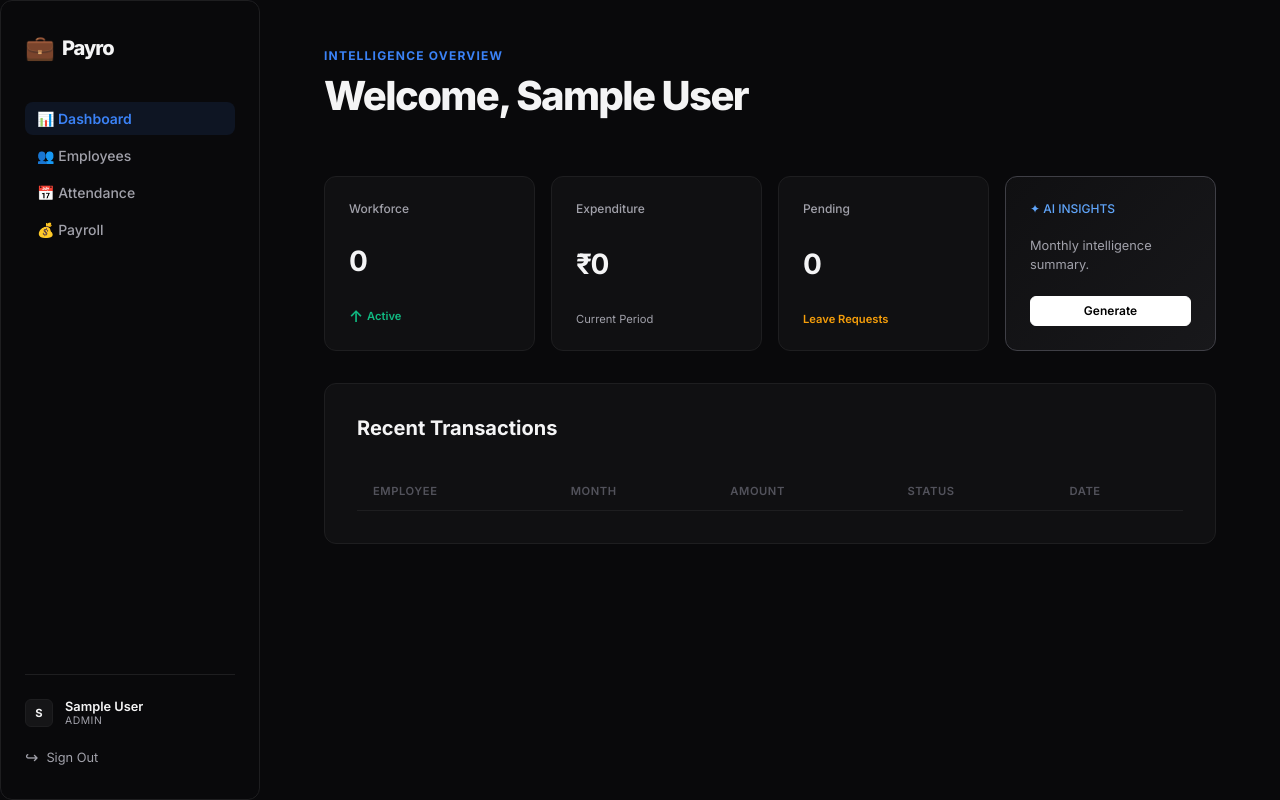
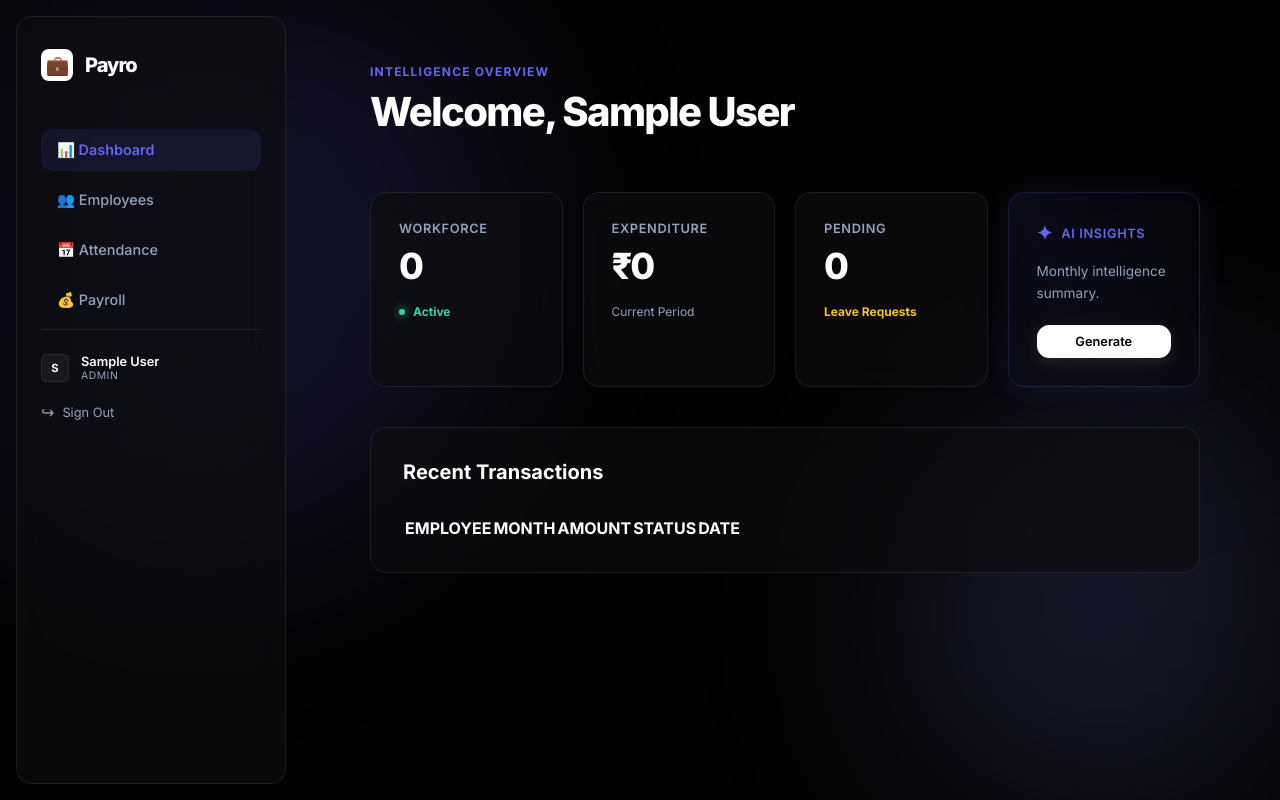
Before and after one commit to EmilGE7/payro, a Flask app: page /dashboard in a window 1280 px wide. Run offline with Flask 3, Linux system fonts and the light colour scheme; the visitor is signed in with stand-in values (Sample User, id 1); data comes from the database, SQL or seed files in the repository; data that the repository does not hold is empty; some libraries are stand-ins or nearby versions.

Commit message:
UI/UX: 'New Gen' Transformation with Aurora blobs, frosted glass, and dynamic glows

```diff
--- a/static/css/index.css
+++ b/static/css/index.css
@@ -1,18 +1,17 @@
 :root {
-    --primary: #3b82f6;
-    --primary-hover: #2563eb;
-    --bg-dark: #09090b;
-    --card-bg: #101012;
-    --card-hover: #141416;
-    --glass-border: #1e1e20;
-    --glass-border-hover: #27272a;
-    --text-primary: #f4f4f5;
-    --text-secondary: #a1a1aa;
-    --text-muted: #52525b;
-    --success: #10b981;
-    --danger: #ef4444;
-    --warning: #f59e0b;
-    --transition: all 0.15s cubic-bezier(0.4, 0, 0.2, 1);
+    --primary: #6366f1;
+    --primary-glow: rgba(99, 102, 241, 0.15);
+    --bg-dark: #030303;
+    --card-bg: rgba(14, 14, 16, 0.7);
+    --glass-border: rgba(255, 255, 255, 0.08);
+    --glass-border-hover: rgba(255, 255, 255, 0.15);
+    --text-primary: #ffffff;
+    --text-secondary: #94a3b8;
+    --text-muted: #475569;
+    --success: #34d399;
+    --danger: #f87171;
+    --warning: #fbbf24;
+    --transition: all 0.3s cubic-bezier(0.4, 0, 0.2, 1);
 }
 
 * { margin: 0; padding: 0; box-sizing: border-box; font-family: 'Inter', system-ui, sans-serif; }
@@ -26,32 +25,68 @@ body {
     -webkit-font-smoothing: antialiased;
 }
 
-/* Bento Box & Glass Components */
+/* New Gen Living Background */
+.bg-blobs {
+    position: fixed;
+    top: 0; left: 0; width: 100%; height: 100%;
+    z-index: -1;
+    overflow: hidden;
+    filter: blur(100px);
+}
+.blob {
+    position: absolute;
+    border-radius: 50%;
+    opacity: 0.15;
+}
+.blob-1 { top: -10%; left: -10%; width: 50vw; height: 50vw; background: #6366f1; }
+.blob-2 { bottom: -10%; right: -10%; width: 40vw; height: 40vw; background: #818cf8; }
+
+/* Frosted Glassmorphism */
 .glass {
     background: var(--card-bg);
+    backdrop-filter: blur(20px);
+    -webkit-backdrop-filter: blur(20px);
     border: 1px solid var(--glass-border);
-    border-radius: 12px;
+    border-radius: 16px;
     transition: var(--transition);
 }
 .glass:hover {
     border-color: var(--glass-border-hover);
-    background: var(--card-hover);
+    transform: translateY(-2px);
+    box-shadow: 0 10px 30px -10px rgba(0, 0, 0, 0.5);
 }
 
-.shadow-premium {
-    box-shadow: 0 1px 3px 0 rgba(0, 0, 0, 0.1), 0 1px 2px -1px rgba(0, 0, 0, 0.1);
+/* Aurora Hover Borders */
+.aurora-hover:hover {
+    position: relative;
+    border-color: transparent;
+}
+.aurora-hover:hover::before {
+    content: "";
+    position: absolute;
+    inset: -1px;
+    padding: 1px;
+    border-radius: inherit;
+    background: linear-gradient(135deg, #6366f1, #a855f7, #6366f1);
+    -webkit-mask: linear-gradient(#fff 0 0) content-box, linear-gradient(#fff 0 0);
+    mask: linear-gradient(#fff 0 0) content-box, linear-gradient(#fff 0 0);
+    -webkit-mask-composite: xor;
+    mask-composite: exclude;
+    pointer-events: none;
+    animation: aurora 3s linear infinite;
+}
+@keyframes aurora {
+    0% { background-position: 0% 50%; }
+    100% { background-position: 200% 50%; }
 }
 
 /* Sidebar & Navigation */
 .sidebar {
-    width: 260px;
-    height: 100vh;
+    width: 270px;
+    height: calc(100vh - 2rem);
+    margin: 1rem;
     padding: 2rem 1.5rem;
     position: fixed;
-    border-right: 1px solid var(--glass-border);
-    background: var(--bg-dark);
-    display: flex;
-    flex-direction: column;
     z-index: 100;
 }
 
@@ -60,33 +95,33 @@ body {
     font-weight: 800;
     color: var(--text-primary);
     letter-spacing: -0.05em;
-    margin-bottom: 2.5rem;
+    margin-bottom: 3rem;
     display: flex;
     align-items: center;
-    gap: 0.5rem;
+    gap: 0.75rem;
 }
 
 .nav-links { list-style: none; }
-.nav-item { margin-bottom: 0.25rem; }
+.nav-item { margin-bottom: 0.5rem; }
 
 .nav-link {
     display: flex;
     align-items: center;
-    padding: 0.5rem 0.75rem;
+    padding: 0.75rem 1rem;
     color: var(--text-secondary);
     text-decoration: none;
-    border-radius: 8px;
-    font-size: 0.875rem;
+    border-radius: 12px;
+    font-size: 0.9rem;
     font-weight: 500;
     transition: var(--transition);
 }
-.nav-link:hover { color: var(--text-primary); background: rgba(255,255,255,0.03); }
-.nav-link.active { background: rgba(59, 130, 246, 0.1); color: var(--primary); font-weight: 600; }
+.nav-link:hover { color: var(--text-primary); background: rgba(255,255,255,0.05); }
+.nav-link.active { background: rgba(99, 102, 241, 0.1); color: var(--primary); font-weight: 600; box-shadow: inset 0 0 10px rgba(99, 102, 241, 0.05); }
 
 .main-content {
-    margin-left: 260px;
-    padding: 3rem 4rem;
-    width: calc(100% - 260px);
+    margin-left: 290px;
+    padding: 4rem 5rem;
+    width: calc(100% - 290px);
     flex-grow: 1;
 }
 
@@ -94,110 +129,88 @@ body {
 .input-group { margin-bottom: 1.5rem; }
 .btn {
     width: 100%;
-    padding: 0.5rem 1rem;
-    border-radius: 8px;
+    padding: 0.75rem 1.25rem;
+    border-radius: 12px;
     border: 1px solid var(--glass-border);
     cursor: pointer;
     font-weight: 600;
-    font-size: 0.875rem;
+    font-size: 0.9rem;
     transition: var(--transition);
     display: inline-flex;
     align-items: center;
     justify-content: center;
     gap: 0.5rem;
-    background: transparent;
+    background: rgba(255,255,255,0.03);
     color: var(--text-primary);
 }
-.btn:hover { background: rgba(255,255,255,0.05); }
+.btn:hover { background: rgba(255,255,255,0.08); transform: scale(1.02); }
 .btn-primary {
     background: #ffffff;
     color: #000000;
     border: 1px solid #ffffff;
+    box-shadow: 0 4px 15px rgba(255, 255, 255, 0.1);
 }
 .btn-primary:hover {
-    background: #e4e4e7;
-    filter: brightness(0.9);
+    background: #f4f4f5;
+    box-shadow: 0 6px 20px rgba(255, 255, 255, 0.2);
 }
 
-/* Dashboard & Stats (Bento Layout) */
+/* Dashboard & Stats (New Gen Bento) */
 .grid-stats {
     display: grid;
     grid-template-columns: repeat(4, 1fr);
-    gap: 1rem;
-    margin-bottom: 2rem;
+    gap: 1.25rem;
+    margin-bottom: 2.5rem;
 }
 .stat-card {
-    padding: 1.5rem;
-    display: flex;
-    flex-direction: column;
-    justify-content: space-between;
-    min-height: 140px;
+    padding: 1.75rem;
+    min-height: 160px;
 }
 .stat-value {
-    font-size: 1.75rem;
-    font-weight: 700;
-    color: var(--text-primary);
-    letter-spacing: -0.05em;
+    font-size: 2.25rem;
+    font-weight: 800;
+    letter-spacing: -0.06em;
+    margin-top: 0.5rem;
 }
 .stat-label {
-    font-size: 0.75rem;
+    font-size: 0.8rem;
     color: var(--text-secondary);
-    font-weight: 500;
-    margin-bottom: 0.5rem;
+    font-weight: 600;
+    text-transform: uppercase;
+    letter-spacing: 0.05em;
 }
 
 .ai-card {
-    grid-column: span 1;
-    background: linear-gradient(135deg, #101012 0%, #18181b 100%);
-    border: 1px solid #27272a;
+    background: radial-gradient(circle at top left, rgba(99, 102, 241, 0.1), transparent);
+    border: 1px solid rgba(99, 102, 241, 0.2);
+    animation: aiPulse 4s infinite alternate;
+}
+@keyframes aiPulse {
+    from { box-shadow: 0 0 20px rgba(99, 102, 241, 0); }
+    to { box-shadow: 0 0 30px rgba(99, 102, 241, 0.15); }
 }
 
 /* Badges */
 .badge {
-    display:inline-flex;
-    align-items:center;
-    padding:0.125rem 0.5rem;
-    border-radius:9999px;
-    font-size:0.7rem;
-    font-weight:600;
+    padding: 0.25rem 0.75rem;
+    border-radius: 9999px;
+    font-size: 0.7rem;
+    font-weight: 700;
 }
-.badge-success { background:rgba(16,185,129,0.1); color:#10b981; }
-.badge-warning { background:rgba(245,158,11,0.1); color:#f59e0b; }
-.badge-danger  { background:rgba(239,68,68,0.1); color:#ef4444; }
-.badge-info    { background:rgba(59,130,246,0.1); color:var(--primary); }
 
-/* Table Excellence */
-.payro-table { width: 100%; border-collapse: collapse; }
-.payro-table th {
-    text-align: left;
-    padding: 0.75rem 1rem;
-    color: var(--text-muted);
-    font-size: 0.7rem;
-    font-weight: 600;
-    text-transform: uppercase;
-    letter-spacing: 0.05em;
-    border-bottom: 1px solid var(--glass-border);
+/* Table Design */
+.payro-table td {
+    padding: 1.25rem 1.5rem;
+    color: var(--text-secondary);
 }
-.payro-table td {
-    padding: 1.25rem 1rem;
-    border-bottom: 1px solid var(--glass-border);
-    font-size: 0.875rem;
-    color: var(--text-primary);
-}
-.payro-table tr:hover { background: rgba(255,255,255,0.01); }
+.payro-table tr:hover td { color: var(--text-primary); }
 
-/* Animations */
-.fadeInUp { animation: fadeInUp 0.4s cubic-bezier(0.16, 1, 0.3, 1); }
-@keyframes fadeInUp { from { opacity: 0; transform: translateY(8px); } to { opacity: 1; transform: translateY(0); } }
-
-/* Mobile Responsiveness */
+/* Mobile Support */
 @media (max-width: 1200px) {
     .grid-stats { grid-template-columns: repeat(2, 1fr); }
 }
-
 @media (max-width: 768px) {
-    .sidebar { width: 100%; height: auto; position: relative; border-right: none; border-bottom: 1px solid var(--glass-border); padding: 1rem; flex-direction: row; justify-content: space-between; align-items: center; }
-    .main-content { margin-left: 0; width: 100%; padding: 1.5rem; }
+    .sidebar { width: calc(100% - 2rem); height: auto; position: relative; margin: 1rem; }
+    .main-content { margin-left: 0; width: 100%; padding: 2rem; }
     .grid-stats { grid-template-columns: 1fr; }
-    .nav-links { display: none; }
 }
--- a/templates/base.html
+++ b/templates/base.html
@@ -9,10 +9,15 @@
     <link href="https://fonts.googleapis.com/css2?family=Inter:wght@400;500;600;700;800&display=swap" rel="stylesheet">
 </head>
 <body>
+    <div class="bg-blobs">
+        <div class="blob blob-1"></div>
+        <div class="blob blob-2"></div>
+    </div>
     {% if current_user.is_authenticated %}
-    <nav class="sidebar glass">
+    <nav class="sidebar glass aurora-hover">
         <div class="logo">
-            <span style="font-size: 1.5rem;">💼</span> Payro
+            <div style="width: 32px; height: 32px; background: white; border-radius: 8px; display: flex; align-items: center; justify-content: center; color: black; font-size: 1.2rem;">💼</div>
+            Payro
         </div>
 
         <ul class="nav-links">
--- a/templates/dashboard.html
+++ b/templates/dashboard.html
@@ -8,34 +8,37 @@
 </header>
 
 <div class="grid-stats">
-    <div class="stat-card glass fadeInUp" style="animation-delay: 0.05s;">
+    <div class="stat-card glass aurora-hover fadeInUp" style="animation-delay: 0.1s;">
         <div class="stat-label">Workforce</div>
         <div class="stat-value" data-countup="{{ total_employees }}">0</div>
-        <div style="color: var(--success); font-size: 0.7rem; font-weight: 600; margin-top: 0.5rem; display: flex; align-items: center; gap: 0.25rem;">
-            <span style="font-size: 1rem;">↑</span> Active
+        <div style="color: var(--success); font-size: 0.75rem; font-weight: 700; margin-top: 1rem; display: flex; align-items: center; gap: 0.5rem;">
+            <div style="width: 6px; height: 6px; background: currentColor; border-radius: 50%; box-shadow: 0 0 10px currentColor;"></div>
+            Active
         </div>
     </div>
-    <div class="stat-card glass fadeInUp" style="animation-delay: 0.1s;">
+    <div class="stat-card glass aurora-hover fadeInUp" style="animation-delay: 0.2s;">
         <div class="stat-label">Expenditure</div>
         <div class="stat-value" data-countup="{{ total_payroll|int }}" data-prefix="₹">0</div>
-        <div style="color: var(--text-secondary); font-size: 0.7rem; margin-top: 0.5rem;">Current Period</div>
+        <div style="color: var(--text-secondary); font-size: 0.75rem; margin-top: 1rem;">Current Period</div>
     </div>
-    <div class="stat-card glass fadeInUp" style="animation-delay: 0.15s;">
+    <div class="stat-card glass aurora-hover fadeInUp" style="animation-delay: 0.3s;">
         <div class="stat-label">Pending</div>
         <div class="stat-value" data-countup="{{ pending_leaves }}">0</div>
-        <div style="color: var(--warning); font-size: 0.7rem; font-weight: 600; margin-top: 0.5rem;">Leave Requests</div>
+        <div style="color: var(--warning); font-size: 0.75rem; font-weight: 700; margin-top: 1rem;">Leave Requests</div>
     </div>
 
-    <div class="stat-card glass ai-card fadeInUp" style="animation-delay: 0.2s; border: 1px solid #3f3f46;">
-        <div class="stat-label" style="color: #60a5fa;">✦ AI INSIGHTS</div>
-        <div id="ai-narrative" style="font-size: 0.8rem; color: var(--text-secondary); margin: 0.75rem 0; line-height: 1.5; min-height: 48px;">
+    <div class="stat-card glass ai-card fadeInUp" style="animation-delay: 0.4s;">
+        <div class="stat-label" style="color: var(--primary); display: flex; align-items: center; gap: 0.5rem;">
+            <span style="font-size: 1.2rem;">✦</span> AI INSIGHTS
+        </div>
+        <div id="ai-narrative" style="font-size: 0.85rem; color: var(--text-secondary); margin: 1rem 0; line-height: 1.6; min-height: 48px;">
             Monthly intelligence summary.
         </div>
-        <div style="display: flex; gap: 0.5rem;">
-            <button id="gen-report-btn" onclick="generateReport()" class="btn btn-primary" style="padding: 0.4rem 0.75rem; font-size: 0.75rem; border-radius: 6px;">
+        <div style="display: flex; gap: 0.75rem;">
+            <button id="gen-report-btn" onclick="generateReport()" class="btn btn-primary" style="padding: 0.5rem 1rem; font-size: 0.8rem;">
                 Generate
             </button>
-            <a id="dl-report-btn" href="/ai/monthly-report/pdf" class="btn" style="display: none; padding: 0.4rem 0.75rem; font-size: 0.75rem; border-radius: 6px;">
+            <a id="dl-report-btn" href="/ai/monthly-report/pdf" class="btn" style="display: none; padding: 0.5rem 1rem; font-size: 0.8rem;">
                 PDF
             </a>
         </div>
```
